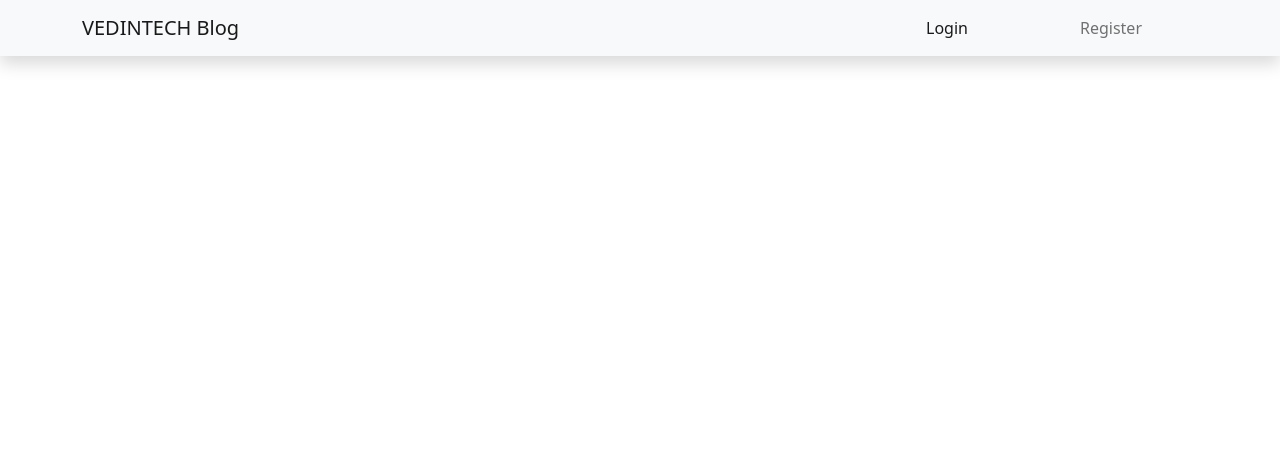
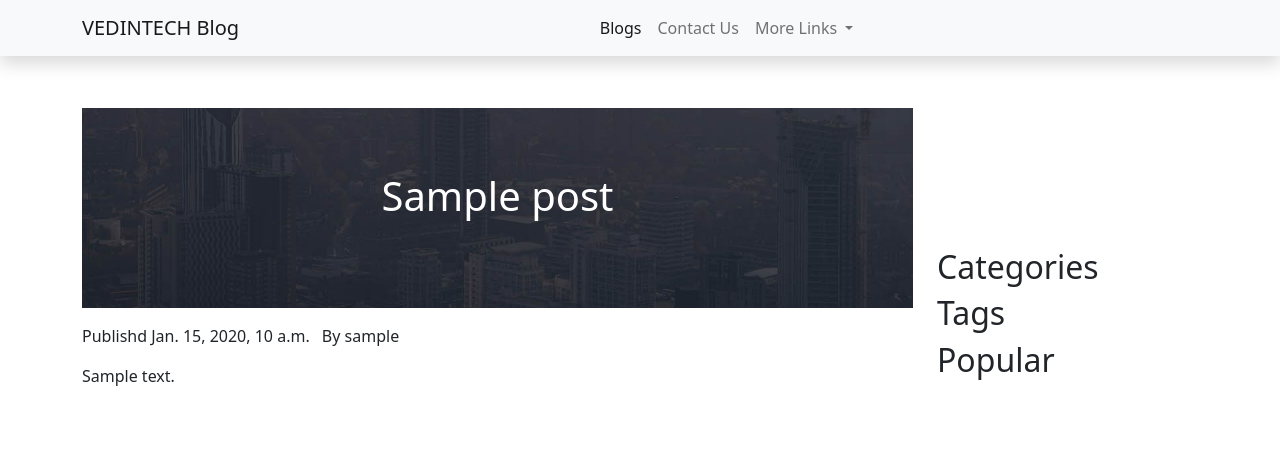
Before and after one commit to vedintech007/advanced-blogging-website, a Django app: a page that uses templates/blog/post/detail.html in a window 1280 px wide. Shown: the top 474 px of the page. Run offline with Django 3.2, Linux system fonts and the light colour scheme; tables that the repository leaves empty hold one stand-in row (values such as "Sample post"); some libraries are stand-ins or nearby versions.

Commit message:
Added detail page design

```diff
--- a/blog/models.py
+++ b/blog/models.py
@@ -17,7 +17,7 @@
     )
 
     title = models.CharField(max_length=250)
-    cover_image = models.ImageField(upload_to="img/post_cover_images", null=True)
+    cover_image = models.ImageField(upload_to="static/img/post_cover_images", null=True)
     slug = models.SlugField(max_length=250, unique_for_date='publish')
     author = models.ForeignKey(
         User, on_delete=models.CASCADE, related_name='blog_posts')
--- a/blog/views.py
+++ b/blog/views.py
@@ -19,7 +19,7 @@
                             publish__year=year, publish__month=month, publish__day=day)
 
     context = {
-
+        'post': post
     }
 
-    return render(request, 'blog/post/detail.html')
+    return render(request, 'blog/post/detail.html', context)
--- a/config/settings.py
+++ b/config/settings.py
@@ -133,7 +133,7 @@
 
 STATICFILES_DIRS = [BASE_DIR / 'static']
 
-MEDIA_URL = '/media/'
+MEDIA_URLS = '/media/'
 
 STATIC_ROOT = BASE_DIR / 'staticfiles'
 
--- a/static/css/style.css
+++ b/static/css/style.css
@@ -7,3 +7,14 @@
 	width: 100%;
 	height: 300px;
 }
+
+.blog-detail-cover-image{
+	background-image: url('../img/site_images/detail-cover.jpg');
+	background-size: cover;
+	background-position: center;
+	background-repeat: no-repeat;
+	background-color: aqua;
+
+	width: 100%;
+	height: 200px;
+}
--- a/templates/blog/partials/navbar.html
+++ b/templates/blog/partials/navbar.html
@@ -2,9 +2,10 @@
 {% if user.is_authenticated %}
 <nav class="navbar navbar-expand-lg navbar-light bg-light sticky-top shadow">
 	<div class="container">
-		<a class="navbar-brand" href="#">
+		<a class="navbar-brand" href="{% url 'blog:post_list' %}">
 			<span class="text-info"><i class="bi bi-vinyl"></i></span>
-			<span>VEDINTECH Blog</span></a>
+			<span class="text-info">VED</span><span class="text-danger">IN</span><span>TECH</span>
+			<span class="text-secondary fw-bold">Blog</span></a>
 		<button class="navbar-toggler border-none text-dark rounded-pill" type="button" data-bs-toggle="collapse"
 			data-bs-target="#navbarSupportedContent" aria-controls="navbarSupportedContent" aria-expanded="false"
 			aria-label="Toggle navigation">
@@ -13,12 +14,8 @@
 		<div class="collapse navbar-collapse" id="navbarSupportedContent">
 			<ul class="navbar-nav m-auto">
 
-				<!-- <li class="nav-item">
-					<a class="nav-link active" aria-current="page" href="#">Home</a>
-				</li> -->
-
 				<li class="nav-item">
-					<a class="nav-link active" aria-current="page" href="#">Blogs</a>
+					<a class="nav-link active" aria-current="page" href="{% url 'blog:post_list' %}">Blogs</a>
 				</li>
 
 				<li class="nav-item">
@@ -54,7 +51,7 @@
 {% else %}
 <nav class="navbar navbar-expand-lg navbar-light bg-light sticky-top shadow">
 	<div class="container">
-		<a class="navbar-brand" href="#">
+		<a class="navbar-brand" href="{% url 'blog:post_list' %}">
 			<span class="text-info"><i class="bi bi-vinyl"></i></span>
 			<span>VEDINTECH Blog</span></a>
 		<button class="navbar-toggler border-none text-dark rounded-pill" type="button" data-bs-toggle="collapse"
@@ -63,13 +60,24 @@
 			<span class="navbar-toggler-icon"></span>
 		</button>
 		<div class="collapse navbar-collapse" id="navbarSupportedContent">
-			<ul class="navbar-nav ms-auto">
-				<li class="nav-item mx-5">
-					<a class="nav-link active" aria-current="page" href="#">Login</a>
+			<ul class="navbar-nav m-auto">
+				<li class="nav-item">
+					<a class="nav-link active" aria-current="page" href="{% url 'blog:post_list' %}">Blogs</a>
 				</li>
 
-				<li class="nav-item mx-5">
-					<a class="nav-link" aria-current="page" href="#">Register</a>
+				<li class="nav-item">
+					<a class="nav-link " aria-current="page" href="#">Contact Us</a>
+				</li>
+
+				<li class="nav-item dropdown me-auto">
+					<a class="nav-link dropdown-toggle" href="#" id="navbarDropdown" role="button" data-bs-toggle="dropdown"
+						aria-expanded="false">
+						More Links
+					</a>
+					<ul class="dropdown-menu" aria-labelledby="navbarDropdown">
+						<li><a class="dropdown-item" href="#">Login</a></li>
+						<li><a class="dropdown-item" href="#">Register</a></li>
+					</ul>
 				</li>
 			</ul>
 
--- a/templates/blog/partials/sidebar.html
+++ b/templates/blog/partials/sidebar.html
@@ -3,5 +3,5 @@
 
 	<h2>Tags</h2>
 
-	<h2>Popular Blogs</h2>
+	<h2>Popular</h2>
 </div>
--- a/templates/blog/post/detail.html
+++ b/templates/blog/post/detail.html
@@ -1,6 +1,26 @@
 {% extends "blog/base.html" %}
+{% load static %}
 {% block title %}Blog Details Page{% endblock title %}
 
 {% block content %}
+<div class="container">
+	<div class="row">
+		<div class="col-lg-9 col-md-12 my-1">
 
+			<div class="blog-detail-cover-image pt-3">
+				<span class="d-flex justify-content-center p-5 text-white">
+					<h1>{{post.title}}</h1>
+				</span>
+			</div>
+
+			<p class="my-3">Publishd {{post.publish}} <span class="mx-2">By {{post.author}}</span></p>
+			<div class="text-justify">
+				{{post.body|safe|linebreaks}}
+			</div>
+		</div>
+		<div class="col-lg-3 my-5 pt-5 d-none d-lg-block">
+			{% include "blog/partials/sidebar.html" %}
+		</div>
+	</div>
+</div>
 {% endblock content %}
--- a/templates/blog/post/index.html
+++ b/templates/blog/post/index.html
@@ -4,7 +4,7 @@
 
 {% block content %}
 <div class="row">
-	<div class="col-lg-9 col-md-12 my-1">
+	<div class="col-lg-10 col-md-12 my-1">
 		<input class="form-control my-1 p-3 fs-4" type="search" placeholder="Search for blogs..">
 		<div class="row">
 			{% for post in posts %}
@@ -29,7 +29,7 @@
 
 	</div>
 
-	<div class="col-3 my-5 pt-4 d-none d-lg-block">
+	<div class="col-lg-2 my-5 pt-4 d-none d-lg-block">
 		{% include "blog/partials/sidebar.html" %}
 	</div>
 </div>
```
Also changed, not shown: static/img/site_images/detail-cover.jpg (added).
